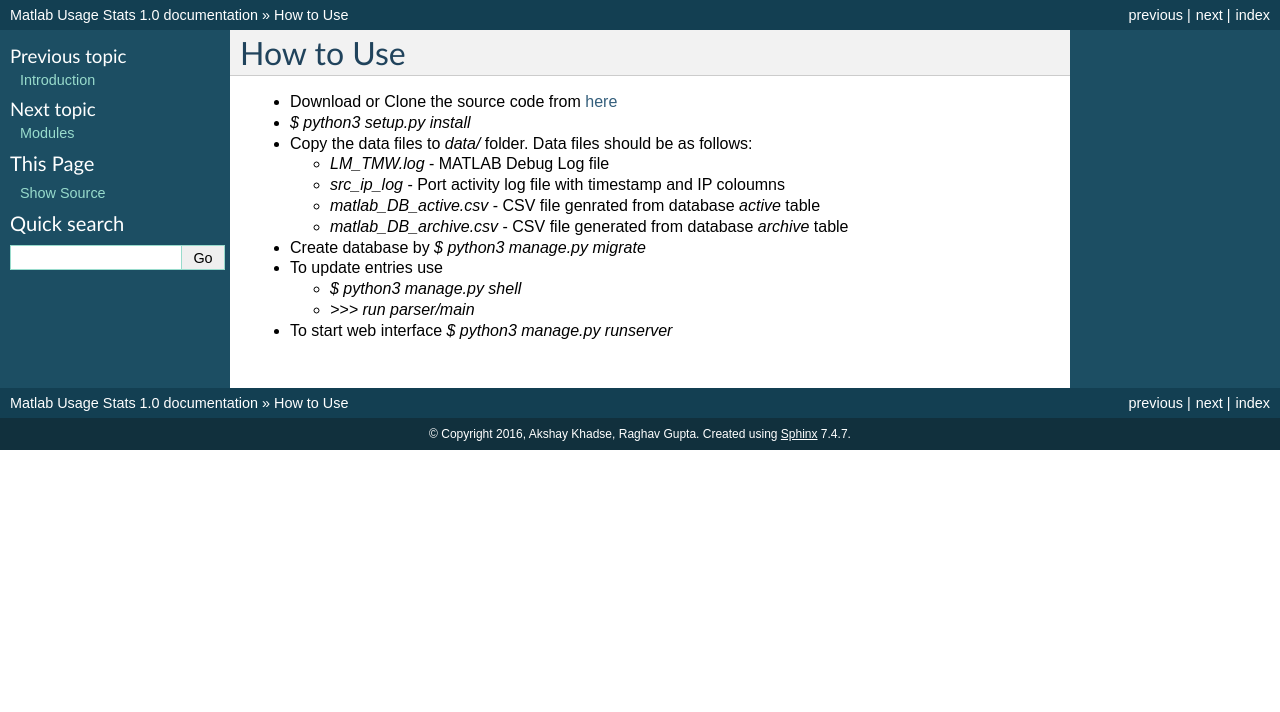
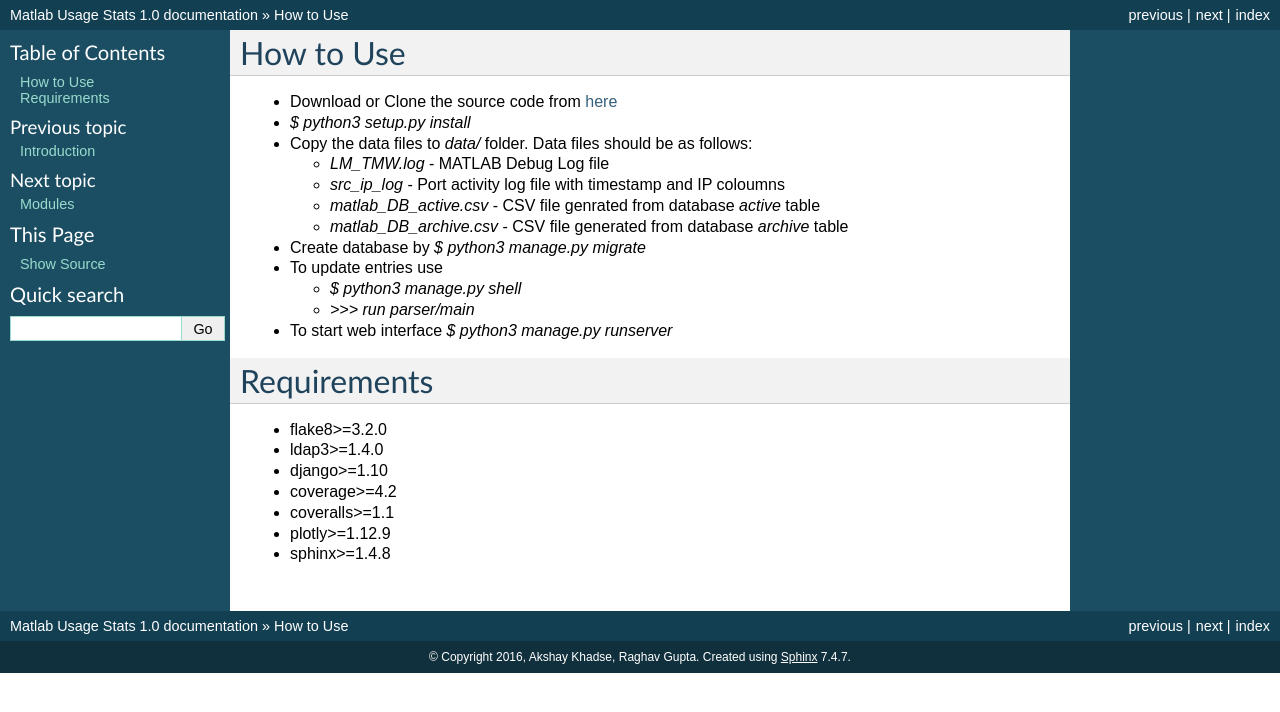
Before and after one commit to akshaykhadse/matlab-usage-stats, a Sphinx documentation site: the page built from docs/howtouse.rst, in a window 1280 px wide. Shown: the top 712 px of the page. Built offline with Sphinx 7.4.7, drawn with Linux system fonts in a browser that asks for light colours.

Commit message:
Added Makefile
- Added Makefile in project root
- Makefile is not able to update entries
- Updated requirements in documentation

```diff
--- a/docs/howtouse.rst
+++ b/docs/howtouse.rst
@@ -17,3 +17,14 @@
   - `>>> run parser/main`
 
 - To start web interface `$ python3 manage.py runserver`
+
+Requirements
+============
+
+- flake8>=3.2.0
+- ldap3>=1.4.0
+- django>=1.10
+- coverage>=4.2
+- coveralls>=1.1
+- plotly>=1.12.9
+- sphinx>=1.4.8
```
Also changed, not shown: README.md (+11 -0 lines), 1 other file.
